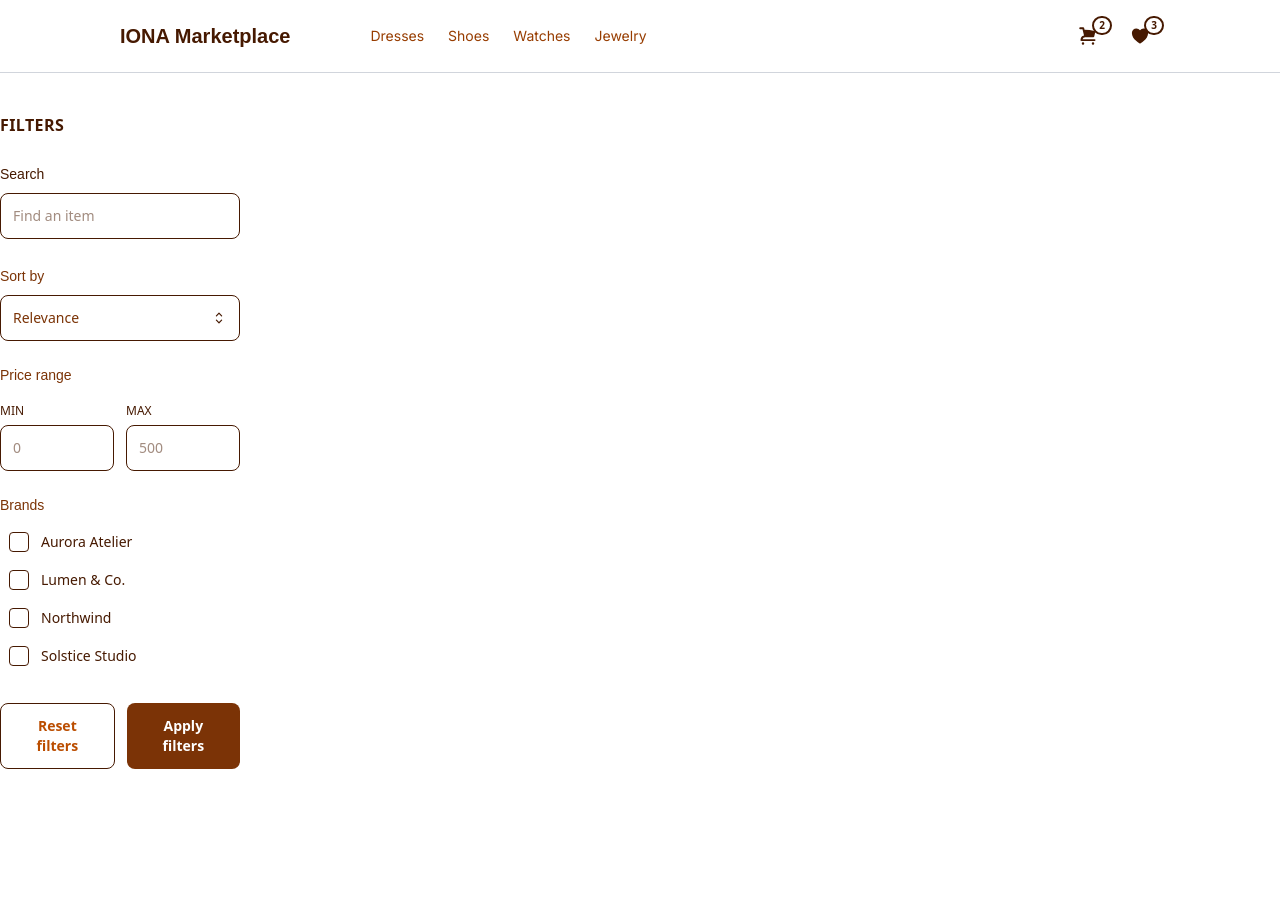
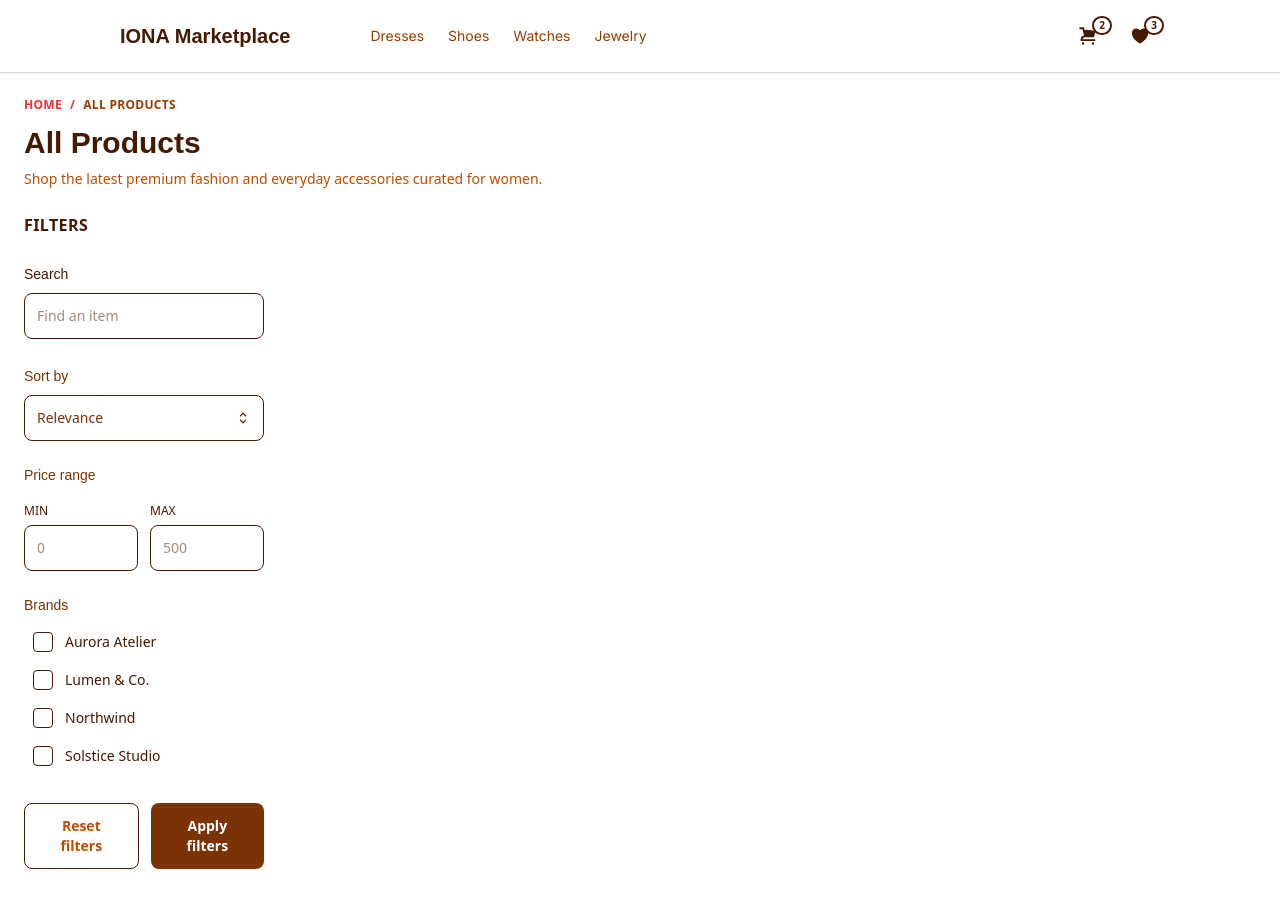
Before and after one commit to aeganaden/iona-ecommerce-plp, a Next.js app: page / in a window 1280 px wide. Before the commit the page ends 809 px from the top, so only its background shows below. Built offline with nearby package versions, Linux system fonts and the light colour scheme; a web font is replaced by a local one.

Commit message:
feat: add breadcrumbs

```diff
--- a/src/app/layout.tsx
+++ b/src/app/layout.tsx
@@ -3,6 +3,7 @@ import { Hedvig_Letters_Serif, Inter } from "next/font/google";
 import "./globals.css";
 import HeaderNavigation from "@/components/header-navigation";
 import SidebarFilter from "@/components/sidebar-filter";
+import Breadcrumbs from "@/components/breadcrumbs";
 
 const inter = Inter({
   variable: "--font-inter",
@@ -29,11 +30,14 @@ export default function RootLayout({
       <body className={`${inter.variable} ${hedvigSerif.variable} antialiased`}>
         <div className="min-h-screen text-amber-900 flex flex-col">
           <HeaderNavigation />
-          <div className="mx-auto flex w-full max-w-7xl flex-1 flex-col gap-8 py-10 lg:flex-row">
+          <div className="mx-auto w-full max-w-7xl px-6 py-6">
+            <Breadcrumbs />
+          </div>
+          <div className="mx-auto flex w-full max-w-7xl flex-1 flex-col gap-8 px-6 pb-10 lg:flex-row">
             <div className="w-full lg:w-60">
               <SidebarFilter />
             </div>
-            <main className="flex-1">
+            <main className="flex-1 space-y-8">
               {children}
             </main>
           </div>
--- /dev/null
+++ b/src/components/breadcrumbs.tsx
@@ -0,0 +1,89 @@
+"use client";
+
+import Link from "next/link";
+import { usePathname } from "next/navigation";
+
+const pages: Record<string, { title: string; description: string }> = {
+    "/": {
+        title: "All Products",
+        description: "Shop the latest premium fashion and everyday accessories curated for women.",
+    },
+    "/dresses": {
+        title: "Dresses",
+        description: "Discover day-to-night silhouettes, statement prints, and timeless evening gowns.",
+    },
+    "/shoes": {
+        title: "Shoes",
+        description: "Stride confidently with artisan-made heels, flats, and boots built for comfort.",
+    },
+    "/watches": {
+        title: "Watches",
+        description: "Elevate every look with precision timepieces crafted from modern materials.",
+    },
+    "/jewelry": {
+        title: "Jewelry",
+        description: "Layer luminous metals, gemstones, and signature pieces for everyday luxury.",
+    },
+};
+
+function buildBreadcrumbs(pathname: string) {
+    const segments = pathname.split("/").filter(Boolean);
+    if (segments.length === 0) {
+        return [
+            { href: "/", label: "Home" },
+            { href: "/", label: "All Products" },
+        ];
+    }
+
+    return [
+        { href: "/", label: "Home" },
+        ...segments.map((segment, index) => {
+            const href = `/${segments.slice(0, index + 1).join("/")}`;
+            return { href, label: segment };
+        }),
+    ];
+}
+
+function Breadcrumbs() {
+    const pathname = usePathname();
+    const segments = pathname.split("/").filter(Boolean);
+    const crumbs = buildBreadcrumbs(pathname);
+
+    const title = segments.length ? segments[segments.length - 1] : "All Products";
+    const description = "Explore curated fashion, jewelry, and accessories from independent designers.";
+    const pageContent = pages[pathname] ?? {
+        title,
+        description,
+    };
+
+    return (
+        <section className="space-y-3">
+            <nav aria-label="Breadcrumb">
+                <ol className="flex flex-wrap items-center gap-2 text-xs font-semibold uppercase tracking-wide text-red-500">
+                    {crumbs.map((crumb, index) => {
+                        const isLast = index === crumbs.length - 1;
+                        return (
+                            <li key={`${crumb.href}-${index}`} className="flex items-center gap-2">
+                                {isLast ? (
+                                    <span className="text-amber-800">{crumb.label}</span>
+                                ) : (
+                                    <Link href={crumb.href} className="text-red-500 transition hover:text-amber-900">
+                                        {crumb.label}
+                                    </Link>
+                                )}
+                                {!isLast && <span aria-hidden="true" className="text-red-500">/</span>}
+                            </li>
+                        );
+                    })}
+                </ol>
+            </nav>
+
+            <div className="space-y-2">
+                <h1 className="text-3xl font-serif font-semibold text-amber-950">{pageContent.title}</h1>
+                <p className="text-sm text-amber-700">{pageContent.description}</p>
+            </div>
+        </section>
+    );
+}
+
+export default Breadcrumbs;
```
